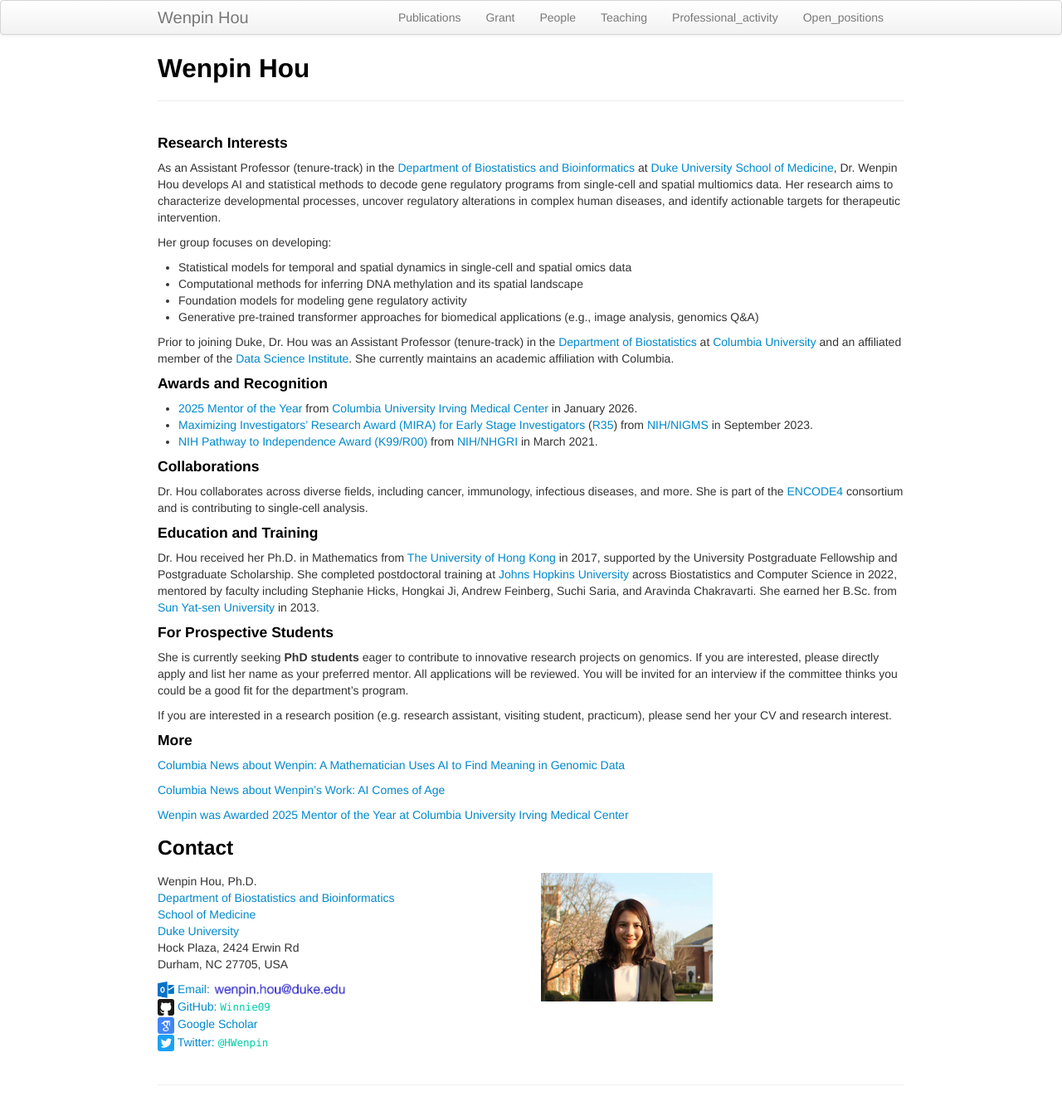
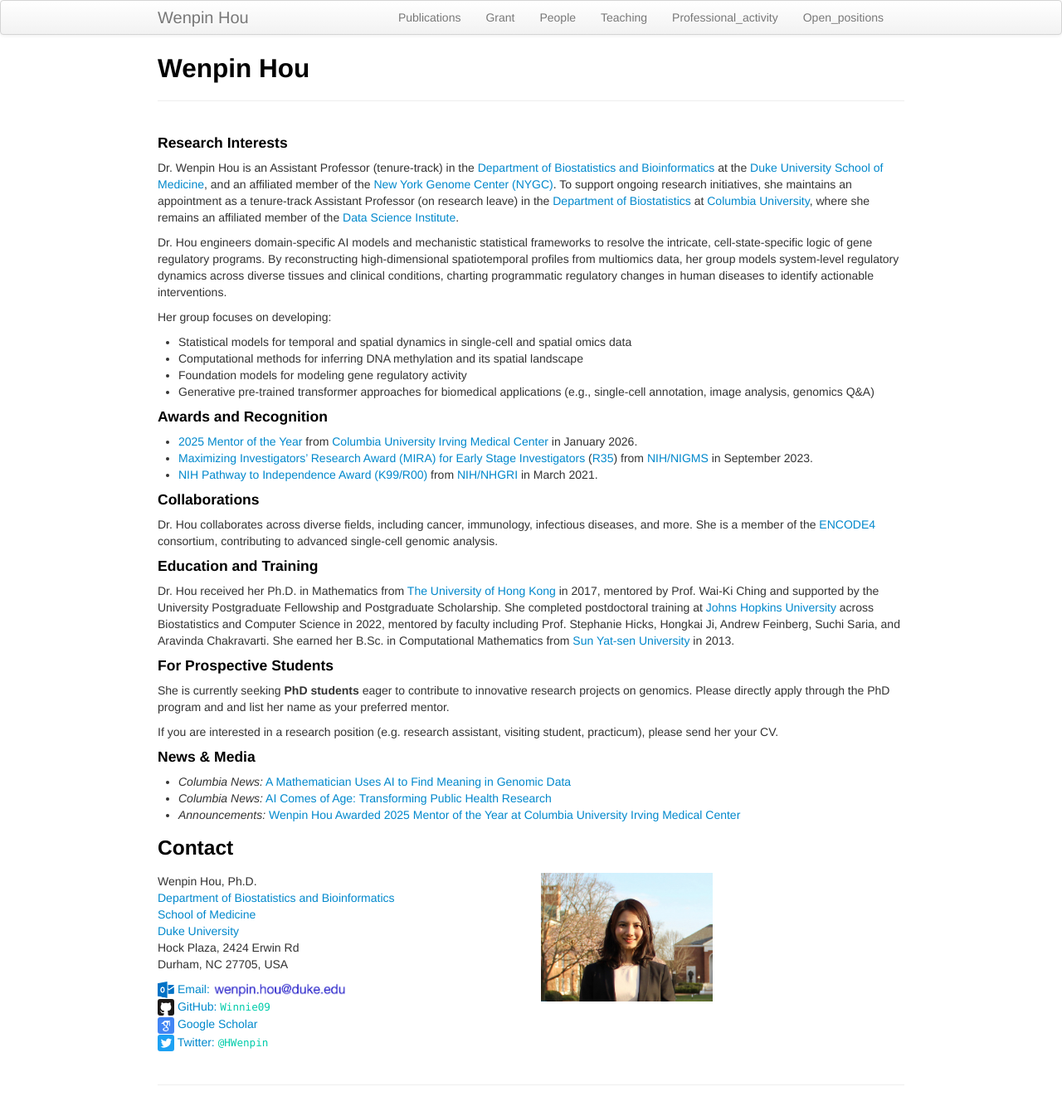
Before and after one commit to Winnie09/Wenpin_Hou, a Jekyll site: the page built from index.md, in a window 1280 px wide. Shown: the whole page at 83% size. Built offline with Jekyll 4.4.1, drawn with Linux system fonts in a browser that asks for light colours.

Commit message:
add NYGC

```diff
--- a/index.md
+++ b/index.md
@@ -5,15 +5,16 @@
 
 
 #### Research Interests
-As an Assistant Professor (tenure-track) in the [Department of Biostatistics and Bioinformatics](https://biostat.duke.edu/) at [Duke University](https://www.duke.edu/) [School of Medicine](https://medschool.duke.edu/), Dr. Wenpin Hou develops AI and statistical methods to decode gene regulatory programs from single-cell and spatial multiomics data. Her research aims to characterize developmental processes, uncover regulatory alterations in complex human diseases, and identify actionable targets for therapeutic intervention.
+
+Dr. Wenpin Hou is an Assistant Professor (tenure-track) in the [Department of Biostatistics and Bioinformatics](https://biostat.duke.edu/) at the [Duke University](https://www.duke.edu/) [School of Medicine](https://medschool.duke.edu/), and an affiliated member of the [New York Genome Center (NYGC)](https://www.nygenome.org/). To support ongoing research initiatives, she maintains an appointment as a tenure-track Assistant Professor (on research leave) in the [Department of Biostatistics](https://www.publichealth.columbia.edu/academics/departments/biostatistics) at [Columbia University](https://www.columbia.edu/), where she remains an affiliated member of the [Data Science Institute](https://datascience.columbia.edu/people/wenpin-hou/).
+
+Dr. Hou engineers domain-specific AI models and mechanistic statistical frameworks to resolve the intricate, cell-state-specific logic of gene regulatory programs. By reconstructing high-dimensional spatiotemporal profiles from multiomics data, her group models system-level regulatory dynamics across diverse tissues and clinical conditions, charting programmatic regulatory changes in human diseases to identify actionable interventions.
 
 Her group focuses on developing:
 - Statistical models for temporal and spatial dynamics in single-cell and spatial omics data
 - Computational methods for inferring DNA methylation and its spatial landscape
 - Foundation models for modeling gene regulatory activity
-- Generative pre-trained transformer approaches for biomedical applications (e.g., image analysis, genomics Q&A)
-
-Prior to joining Duke, Dr. Hou was an Assistant Professor (tenure-track) in the [Department of Biostatistics](https://www.publichealth.columbia.edu/academics/departments/biostatistics) at [Columbia University](https://www.columbia.edu/) and an affiliated member of the [Data Science Institute](https://datascience.columbia.edu/people/wenpin-hou/). She currently maintains an academic affiliation with Columbia.
+- Generative pre-trained transformer approaches for biomedical applications (e.g., single-cell annotation, image analysis, genomics Q&A)
 
 #### Awards and Recognition
 - [2025 Mentor of the Year](https://www.irvinginstitute.columbia.edu/news/2025-mentor-year) from [Columbia University Irving Medical Center](https://www.cuimc.columbia.edu/)  in January 2026.
@@ -21,27 +22,25 @@
 - [NIH Pathway to Independence Award (K99/R00)](https://grants.nih.gov/grants/guide/pa-files/PA-20-188.html) from [NIH/NHGRI](https://www.genome.gov/) in March 2021.
 
 #### Collaborations
-Dr. Hou collaborates across diverse fields, including cancer, immunology, infectious diseases, and more. She is part of the [ENCODE4](https://www.encodeproject.org/) consortium and is contributing to single-cell analysis.
+Dr. Hou collaborates across diverse fields, including cancer, immunology, infectious diseases, and more. She is a member of the [ENCODE4](https://www.encodeproject.org/) consortium, contributing to advanced single-cell genomic analysis.
 
 #### Education and Training
-Dr. Hou received her Ph.D. in Mathematics from [The University of Hong Kong](https://www.hku.hk/) in 2017, supported by the University Postgraduate Fellowship and Postgraduate Scholarship. She completed postdoctoral training at [Johns Hopkins University](https://www.jhu.edu/) across Biostatistics and Computer Science in 2022, mentored by faculty including Stephanie Hicks, Hongkai Ji, Andrew Feinberg, Suchi Saria, and Aravinda Chakravarti.
-She earned her B.Sc. from [Sun Yat-sen University](https://www.sysu.edu.cn/sysuen/) in 2013.
+Dr. Hou received her Ph.D. in Mathematics from [The University of Hong Kong](https://www.hku.hk/) in 2017, mentored by Prof. Wai-Ki Ching and supported by the University Postgraduate Fellowship and Postgraduate Scholarship. She completed postdoctoral training at [Johns Hopkins University](https://www.jhu.edu/) across Biostatistics and Computer Science in 2022, mentored by faculty including Prof. Stephanie Hicks, Hongkai Ji, Andrew Feinberg, Suchi Saria, and Aravinda Chakravarti.
+She earned her B.Sc. in Computational Mathematics from [Sun Yat-sen University](https://www.sysu.edu.cn/sysuen/) in 2013.
 
 
 #### For Prospective Students
 
-She is currently seeking **PhD students** eager to contribute to innovative research projects on genomics. If you are interested, please directly apply and list her name as your preferred mentor.  All applications will be reviewed. You will be invited for an interview if the committee thinks you could be a good fit for the department's program.
+She is currently seeking **PhD students** eager to contribute to innovative research projects on genomics. Please directly apply through the PhD program and and list her name as your preferred mentor.
 
-If you are interested in a research position (e.g. research assistant, visiting student, practicum), please send her your CV and research interest.
+If you are interested in a research position (e.g. research assistant, visiting student, practicum), please send her your CV.
+
+#### News & Media
+- *Columbia News:* [A Mathematician Uses AI to Find Meaning in Genomic Data](https://www.publichealth.columbia.edu/news/mathematician-uses-ai-find-meaning-genomic-data)
+- *Columbia News:* [AI Comes of Age: Transforming Public Health Research](https://www.publichealth.columbia.edu/news/ai-comes-age)
+- *Announcements:* [Wenpin Hou Awarded 2025 Mentor of the Year at Columbia University Irving Medical Center](https://www.irvinginstitute.columbia.edu/news/2025-mentor-year)
 
 
-#### More
-
-[Columbia News about Wenpin: A Mathematician Uses AI to Find Meaning in Genomic Data](https://www.publichealth.columbia.edu/news/mathematician-uses-ai-find-meaning-genomic-data)
-
-[Columbia News about Wenpin's Work: AI Comes of Age](https://www.publichealth.columbia.edu/news/ai-comes-age)
-
-[Wenpin was Awarded 2025 Mentor of the Year at Columbia University Irving Medical Center](https://www.irvinginstitute.columbia.edu/news/2025-mentor-year)
 
 ### Contact
 
```
